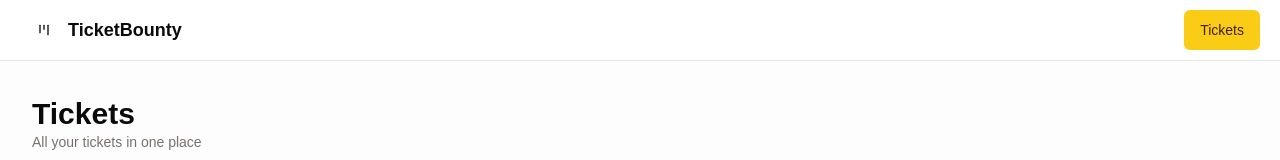
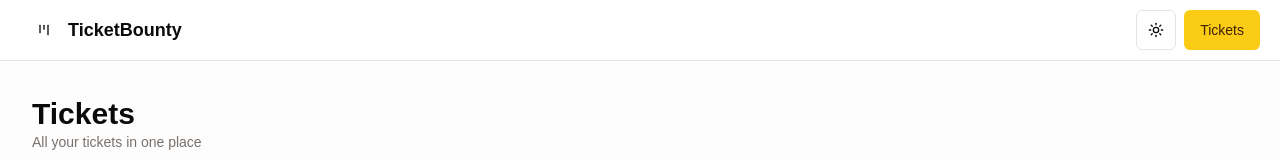
Before and after one commit to tomekrychtyk/road-to-next, a Next.js app: page /tickets in a window 1280 px wide. Shown: the top 160 px of the page. Built offline with nearby package versions, Linux system fonts and the light colour scheme.

Commit message:
Add theme switcher

```diff
--- a/package.json
+++ b/package.json
@@ -17,6 +17,7 @@
     "clsx": "^2.1.1",
     "lucide-react": "^0.460.0",
     "next": "15.0.3",
+    "next-themes": "^0.4.3",
     "react": "19.0.0-rc-66855b96-20241106",
     "react-dom": "19.0.0-rc-66855b96-20241106",
     "tailwind-merge": "^2.5.5",
--- a/src/app/layout.tsx
+++ b/src/app/layout.tsx
@@ -2,6 +2,7 @@
 import type { Metadata } from "next";
 import localFont from "next/font/local";
 import { Header } from "@/components/header";
+import { ThemeProvider } from "@/components/theme/theme-provider";
 
 const geistSans = localFont({
   src: "./fonts/GeistVF.woff",
@@ -25,14 +26,16 @@
   children: React.ReactNode;
 }>) {
   return (
-    <html lang="en">
+    <html lang="en" suppressHydrationWarning>
       <body
         className={`${geistSans.variable} ${geistMono.variable} antialiased`}
       >
-        <Header />
-        <main className="min-h-screen flex-1 overflow-y-auto overflow-x-hidden py-24 px-8 bg-secondary/20 flex flex-col">
-          {children}
-        </main>
+        <ThemeProvider>
+          <Header />
+          <main className="min-h-screen flex-1 overflow-y-auto overflow-x-hidden py-24 px-8 bg-secondary/20 flex flex-col">
+            {children}
+          </main>
+        </ThemeProvider>
       </body>
     </html>
   );
--- a/src/components/header.tsx
+++ b/src/components/header.tsx
@@ -2,11 +2,12 @@
 import Link from "next/link";
 import { buttonVariants } from "@/components/ui/button";
 import { homePath, ticketsPath } from "@/paths";
+import { ThemeSwitcher } from "./theme/theme-switcher";
 
 export function Header() {
   return (
     <nav className="supports-backdrop-blur:bg-background/60 fixed left-0 right-0 top-0 z-20 border-b bg-background/95 backdrop-blur w-full flex py-2.5 px-5 justify-between">
-      <div>
+      <div className="flex align-items gap-x-2">
         <Link
           href={homePath()}
           className={buttonVariants({ variant: "ghost" })}
@@ -15,7 +16,8 @@
           <h1 className="text-lg font-semibold ml-2">TicketBounty</h1>
         </Link>
       </div>
-      <div>
+      <div className="flex align-items gap-x-2">
+        <ThemeSwitcher />
         <Link
           href={ticketsPath()}
           className={buttonVariants({ variant: "default" })}
--- /dev/null
+++ b/src/components/theme/theme-provider.tsx
@@ -0,0 +1,15 @@
+import { ThemeProvider as BaseThemeProvider } from "next-themes";
+
+type ThemeProviderProps = {
+  children: React.ReactNode;
+};
+
+const ThemeProvider = ({ children }: ThemeProviderProps) => {
+  return (
+    <BaseThemeProvider attribute="class" defaultTheme="system" enableSystem>
+      {children}
+    </BaseThemeProvider>
+  );
+};
+
+export { ThemeProvider };
--- /dev/null
+++ b/src/components/theme/theme-switcher.tsx
@@ -0,0 +1,24 @@
+"use client";
+
+import { LucideMoon, LucideSun } from "lucide-react";
+import { useTheme } from "next-themes";
+import { Button } from "../ui/button";
+
+const ThemeSwitcher = () => {
+  const { theme, setTheme } = useTheme();
+
+  return (
+    <Button
+      variant="outline"
+      size="icon"
+      onClick={() => setTheme(theme === "light" ? "dark" : "light")}
+    >
+      <LucideSun className="h-4 w-4 rotate-90 scale-100 transition-all dark:-rotate-90 dark:scale-0" />
+      <LucideMoon className="absolute h-4 w-4 rotate-90 scale-0 transition-transform dark:rotate-0 dark:scale-100" />
+
+      <span className="sr-only">Toggle theme</span>
+    </Button>
+  );
+};
+
+export { ThemeSwitcher };
```
Also changed, not shown: 1 other file (tests, documents, lock files or other folders).
